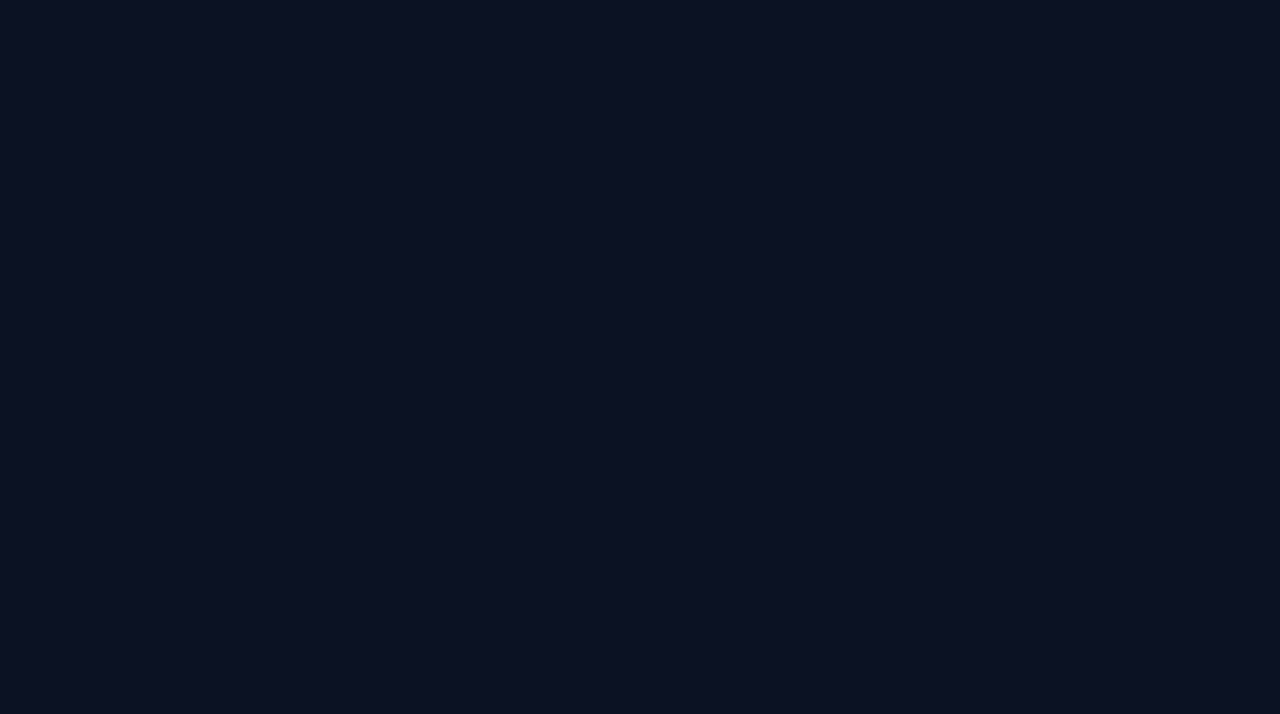
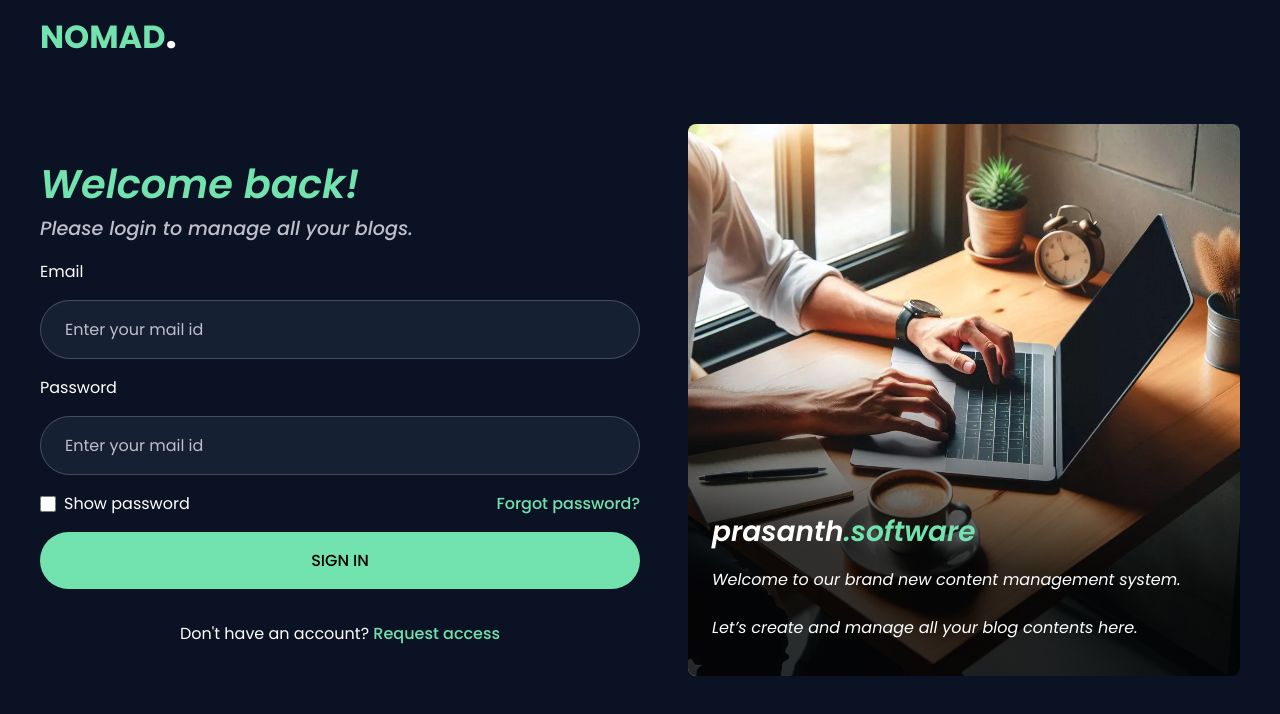
Before and after one commit to SELVAPRASANTH-SELLASAMY/nomad, a React (Create React App) app: page /login in a window 1280 px wide. Before the commit this address had no page. Shown: the top 714 px of the page. Built offline with nearby package versions, Linux system fonts and the light colour scheme.

Commit message:
Added Route Protection

```diff
--- a/src/App.js
+++ b/src/App.js
@@ -3,6 +3,7 @@ import './App.css';
 import { Header, Login, Sidebar, Home, Newpost, TextComposer, Settings } from './components';
 import { Confirm, Message } from './modals';
 import { BrowserRouter as Router, Routes, Route } from 'react-router-dom';
+import ProtectedRoute from './routes/ProtectedRoute';
 const AppContext = createContext();
 function App(){
   const FlashConfirm = useRef();
@@ -16,13 +17,15 @@ function App(){
         <Message/>
         <Routes>
           <Route path='/' element={<Header setSearch={setSearch} setShowNavbar={setShowNavbar}/>}>
-            <Route index element={<Login/>}/>
-            <Route path='home' element={<Sidebar showNavbar={showNavbar} setShowNavbar={setShowNavbar}/>}>
-              <Route index element={<Home search={search}/>}/>
-              <Route path='editor' element={<Newpost/>}/>
+            <Route element={<ProtectedRoute/>}>
+              <Route path='/' element={<Sidebar showNavbar={showNavbar} setShowNavbar={setShowNavbar}/>}>
+                <Route index element={<Home search={search}/>}/>
+                <Route path='editor' element={<Newpost/>}/>
+              </Route>
+              <Route path='blog' element={<TextComposer/>}/>
+              <Route path='settings' element={<Settings/>}/>
             </Route>
-            <Route path='blog' element={<TextComposer/>}/>
-            <Route path='settings' element={<Settings/>}/>
+            <Route path='login' element={<Login/>}/>
           </Route>
         </Routes>
       </Router>
--- a/src/components/header/Header.jsx
+++ b/src/components/header/Header.jsx
@@ -4,15 +4,15 @@ import Searchinput from '../searchinput/Searchinput';
 import UserMenu from '../usermenu/UserMenu';
 function Header({setShowNavbar,setSearch}){
     const location = useLocation();
-    const sideBarChilds = ["/home","/home/editor"];
+    const sideBarChilds = ["/","/editor"];
     return(
         <>
-            <header className={`w-100 ptb-025 plr-25 fixed left-0 top-0 d-flex center-y ${location.pathname !== '/' && 'bg-tile-blue border-bottom-grey-01'}`}>
+            <header className={`w-100 ptb-025 plr-25 fixed left-0 top-0 d-flex center-y ${location.pathname !== '/login' && 'bg-tile-blue border-bottom-grey-01'}`}>
                 <h1 onClick={()=>setShowNavbar((prevState)=>!prevState)} className={`text-primary fs-7 uppercase mr-2 ${sideBarChilds.includes(location.pathname) && 'pointer'}`}>nomad</h1>
-                {location.pathname === '/home' &&
+                {location.pathname === '/' &&
                     <Searchinput setSearch={setSearch}/>
                 }
-                {location.pathname !== '/' &&
+                {location.pathname !== '/login' &&
                     <div className='fs-6 d-flex gap-2 center-y ml-auto'>
                         <UserMenu/>
                     </div>
--- a/src/components/login/Login.jsx
+++ b/src/components/login/Login.jsx
@@ -2,9 +2,13 @@ import './login.css';
 import { mainContext } from './Main';
 import { useContext, useState } from 'react';
 import { useEvalEmail, useEvalPassword } from '../../customhooks/validation';
+import { usePost } from '../../customhooks/httpMethod';
+import { useNavigate } from 'react-router-dom';
 import PrimaryInput from '../../sharedUi/PrimaryInput';
 function Login(){
     const setFormState = useContext(mainContext);
+    const { post } = usePost('/signin');
+    const navigate = useNavigate();
     const [formError,setFormError] = useState({
         email: '',
         password: ''
@@ -22,11 +26,12 @@ function Login(){
     }
     const handleLogin = () => {
         if(validateInput(userInput)){
-            console.log("Logged in...");
-            //TODO: Write a login logic here.
+            post(userInput,() => {
+                navigate("/",{replace: true});
+                window.history.replaceState(null,null,"/login");
+            },false);
         }
     }
-    console.log("Login component Re-Rendered...");
     return(
         <>
             <h2 className="text-primary font-weight-600 fs-8 italic">Welcome back!</h2>
--- a/src/components/sidebar/Sidebar.jsx
+++ b/src/components/sidebar/Sidebar.jsx
@@ -6,12 +6,12 @@ function Sidebar({showNavbar,setShowNavbar}){
     const location = useLocation();
     const navigations = [
         {
-            path:'/home',
+            path:'/',
             name:'Home',
             icon:<IoIosHome/>
         },
         {
-            path:'/home/editor',
+            path:'/editor',
             name:'New Post',
             icon:<IoMdAddCircleOutline/>
         },
--- a/src/customhooks/httpMethod/useFetch.js
+++ b/src/customhooks/httpMethod/useFetch.js
@@ -27,7 +27,7 @@ const useFetch = (url) => {
         }
         dispatch({type:"RESET"});
         const debouncer = debounce(() => {
-            Axios.get(url)
+            Axios.get(url,{withCredentials: true})
             .then((res) => {
                 if(res.status === 200){
                     dispatch({type:"SET_DATA",payload:res.data});
--- a/src/customhooks/httpMethod/usePost.js
+++ b/src/customhooks/httpMethod/usePost.js
@@ -11,10 +11,12 @@ const usePost = (url) => {
                 return;
             }
         }
-        Axios.post(url,data)
+        Axios.post(url,data,{withCredentials:true})
         .then((res)=>{
             if(res.status === 201){
                 alert(res.data);
+            }
+            else if(res.status === 200){
                 if(cb){
                     cb();
                 }
--- /dev/null
+++ b/src/routes/ProtectedRoute.jsx
@@ -0,0 +1,27 @@
+import { useNavigate, Outlet, useLocation } from "react-router-dom";
+import { useFetch } from "../customhooks/httpMethod";
+import { useEffect } from "react";
+function ProtectedRoute({children}){
+    const { data, error, isPending } = useFetch('/check-auth');
+    const navigate = useNavigate();
+    const location = useLocation();
+
+    useEffect(() => {
+        if(!isPending && error?.authenticated === false){
+            navigate("/login",{replace:true});
+            window.history.replaceState(null,null,location.pathname);
+        }
+    },[error,isPending,navigate,location.pathname]);
+
+    if(isPending){
+        return <p className="mt-5 fs-5_5 font-weight-600 text-secondary">Checking Authentication...</p>
+    }
+
+    return (
+        <Outlet>
+            {data?.authenticated ? children : null}
+        </Outlet>
+    );
+}
+
+export default ProtectedRoute;
```
